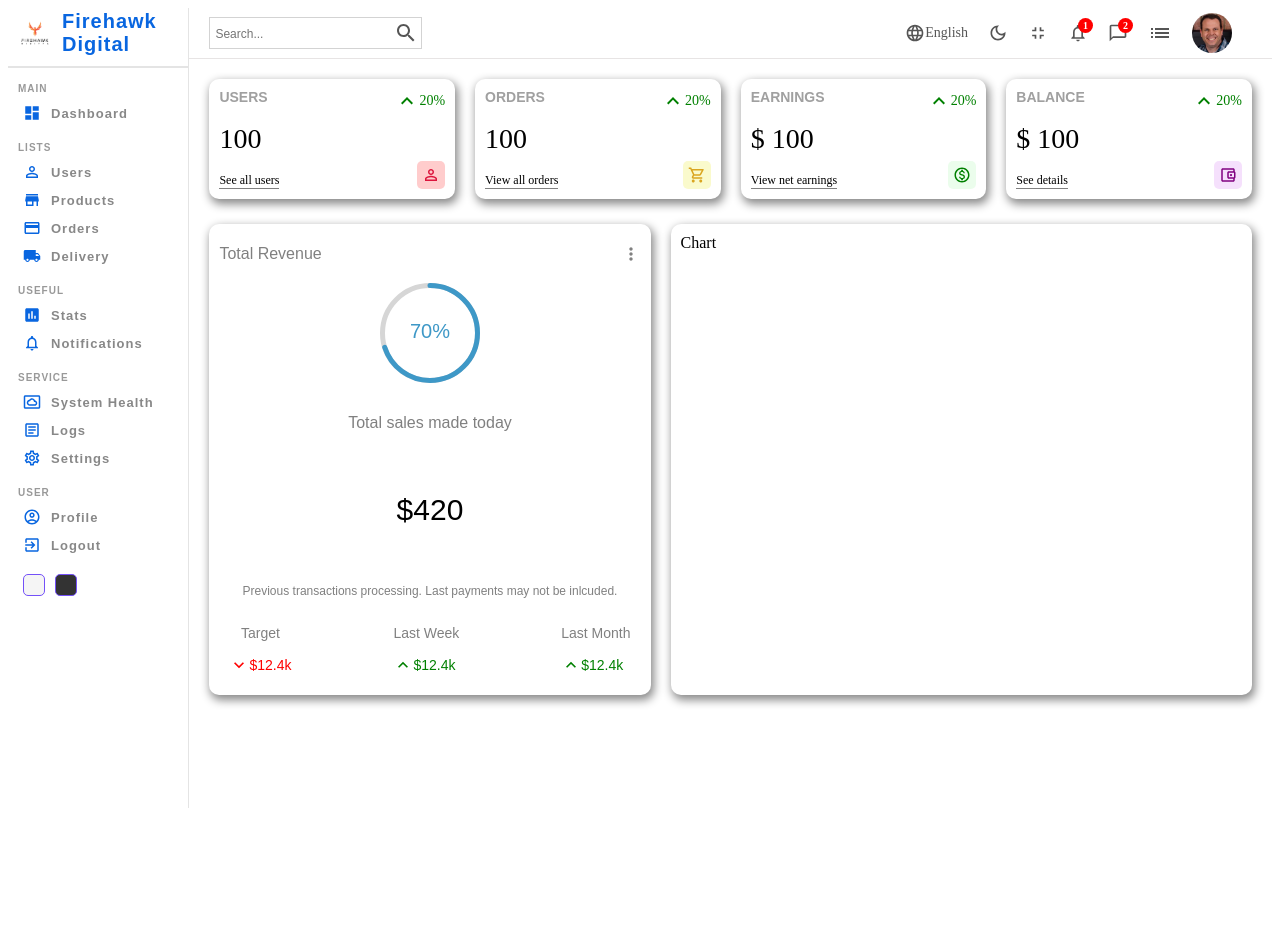
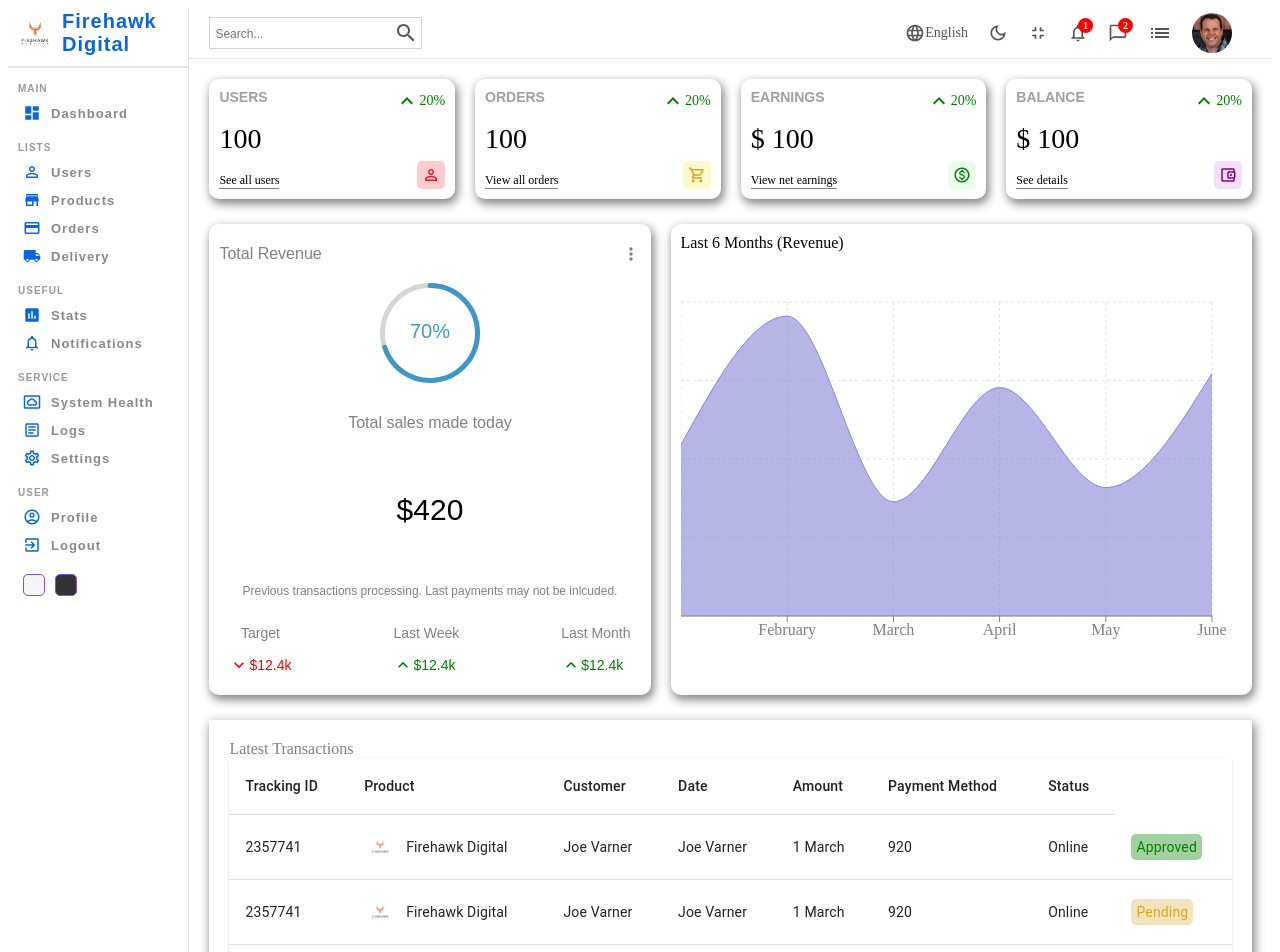
Before and after one commit to joester030376/WeListen, a React (Create React App) app: page / in a window 1280 px wide. Shown: the top 952 px of the page. Before the commit the page ends 816 px from the top, so only its background shows below. Built offline with nearby package versions, Linux system fonts and the light colour scheme.

Commit message:
added a table on the home page

```diff
--- a/src/pages/components/chart/Chart.jsx
+++ b/src/pages/components/chart/Chart.jsx
@@ -1,8 +1,39 @@
+import { AreaChart, Area, XAxis, YAxis, CartesianGrid, Tooltip, ResponsiveContainer } from 'recharts';
 import './chart.scss';
+
+const data = [
+    { name: "January", total: 1200},
+    { name: "February", total: 2100},
+    { name: "March", total: 800},
+    { name: "April", total: 1600},
+    { name: "May", total: 900},
+    { name: "June", total: 1700}
+]
+
 
 const Chart = () => {
   return (
-    <div className="chart">Chart</div>
+    <div className="chart">
+        <div className="title">Last 6 Months (Revenue)</div>
+        <ResponsiveContainer width="100%" aspect={3 / 2}>
+        <AreaChart
+          width={500}
+          height={400}
+          data={data}
+          margin={{
+            top: 30,
+            right: 30,
+            left: 0,
+            bottom: 0,
+          }}
+        >
+          <CartesianGrid strokeDasharray="3 3" className='chartGrid' />
+          <XAxis dataKey="name" stroke="gray" />
+          <Tooltip />
+          <Area type="monotone" dataKey="total" stroke="#8884d8" fill="#8884d8" />
+        </AreaChart>
+      </ResponsiveContainer>
+    </div>
   )
 }
 
--- a/src/pages/components/chart/chart.scss
+++ b/src/pages/components/chart/chart.scss
@@ -4,4 +4,12 @@
     box-shadow: 2px 4px 10px 1px rgba(0, 0, 0, 0.47);
     padding: 10px;
     border-radius: 10px;
+
+    .title {
+        margin-bottom: 20px;
+    }
+
+    .chartGrid {
+        stroke: rgb(228, 225, 225);
+    }
 }
--- /dev/null
+++ b/src/pages/components/table/Table.jsx
@@ -0,0 +1,99 @@
+import * as React from 'react';
+import Table from '@mui/material/Table';
+import TableBody from '@mui/material/TableBody';
+import TableCell from '@mui/material/TableCell';
+import TableContainer from '@mui/material/TableContainer';
+import TableHead from '@mui/material/TableHead';
+import TableRow from '@mui/material/TableRow';
+import Paper from '@mui/material/Paper';
+import Assets from "../../../assests";
+import "./table.scss";
+
+const List = () => {
+
+    const rows = [
+        {
+            id: 2357741,
+            product: "Firehawk Digital",
+            img: `${Assets.images.logo}`,
+            customer: "Joe Varner",
+            date: "1 March",
+            amount: 920,
+            method: "Online",
+            status: "Approved"
+        },
+        {
+            id: 2357741,
+            product: "Firehawk Digital",
+            img: `${Assets.images.logo}`,
+            customer: "Joe Varner",
+            date: "1 March",
+            amount: 920,
+            method: "Online",
+            status: "Pending"
+        },
+        {
+            id: 2357741,
+            product: "Firehawk Digital",
+            img: `${Assets.images.logo}`,
+            customer: "Joe Varner",
+            date: "1 March",
+            amount: 920,
+            method: "Online",
+            status: "Approved"
+        },
+        {
+            id: 2357741,
+            product: "Firehawk Digital",
+            img: `${Assets.images.logo}`,
+            customer: "Joe Varner",
+            date: "1 March",
+            amount: 920,
+            method: "Online",
+            status: "Pending"
+        },
+    ]
+
+  return (
+    <TableContainer component={Paper} className='table'>
+      <Table sx={{ minWidth: 650 }} aria-label="simple table">
+        <TableHead>
+          <TableRow>
+            <TableCell className="tableCell">Tracking ID</TableCell>
+            <TableCell className="tableCell">Product</TableCell>
+            <TableCell className="tableCell">Customer</TableCell>
+            <TableCell className="tableCell">Date</TableCell>
+            <TableCell className="tableCell">Amount</TableCell>
+            <TableCell className="tableCell">Payment Method</TableCell>
+            <TableCell className="tableCell">Status</TableCell>
+          </TableRow>
+        </TableHead>
+        <TableBody>
+          {rows.map((row) => (
+            <TableRow
+              key={row.id}
+            >
+              <TableCell>{row.id}</TableCell>
+              <TableCell className="tableCell">
+                <div className="cellWrapper">
+                    <img src={row.img} alt="" className='image'/>{row.product}
+
+                </div>
+              </TableCell>
+              <TableCell className="tableCell">{row.customer}</TableCell>
+              <TableCell className="tableCell">{row.customer}</TableCell>
+              <TableCell className="tableCell">{row.date}</TableCell>
+              <TableCell className="tableCell">{row.amount}</TableCell>
+              <TableCell className="tableCell">{row.method}</TableCell>
+              <TableCell className="tableCell">
+                <span className={`status ${row.status}`}>{row.status}</span>
+              </TableCell>
+            </TableRow>
+          ))}
+        </TableBody>
+      </Table>
+    </TableContainer>
+  )
+}
+
+export default List;
--- /dev/null
+++ b/src/pages/components/table/table.scss
@@ -0,0 +1,30 @@
+.table {
+
+    .cellWrapper {
+        display: flex;
+        align-items: center;
+
+        .image {
+            width: 32px;
+            height: 32px;
+            border-radius: 50%;
+            margin-right: 10px;
+            object-fit: cover;
+        }
+    }
+
+    .status {
+        padding: 5px;
+        border-radius: 5px;
+
+        &.Approved {
+            color: green;
+            background-color: rgba(0, 128, 0, 0.37);
+        }
+
+        &.Pending {
+            color: goldenrod;
+            background-color: rgba(218, 165, 32, 0.295) ;
+        }
+    }
+}
--- a/src/pages/home/Home.jsx
+++ b/src/pages/home/Home.jsx
@@ -3,6 +3,7 @@ import Featured from '../components/featured/Featured';
 import Navbar from '../components/navbar/Navbar';
 import Sidebar from '../components/sidebar/Sidebar';
 import Widget from '../components/widget/Widget';
+import List from '../components/table/Table';
 import './home.scss';
 
 const Home = () => {
@@ -20,7 +21,10 @@ const Home = () => {
         <div className="charts">
           <Featured />
           <Chart />
-
+        </div>
+        <div className="listContainer">
+          <div className="listTitle">Latest Transactions</div>
+          <List />
         </div>
       </div>
     </div>
--- a/src/pages/home/home.scss
+++ b/src/pages/home/home.scss
@@ -13,5 +13,17 @@
         .charts {
             padding: 5px 20px;
         }
+
+        .listContainer {
+            -webkit-box-shadow: 2px 4px 10px 1px rgba(0, 0, 0, 0.47);
+            box-shadow: 2px 4px 10px 1px rgba(0, 0, 0, 0.47);
+            padding: 20px;
+            margin: 20px;
+
+            .listTitle {
+                font-weight: 500;
+                color: gray;
+            }
+        }
     }
 }
```
